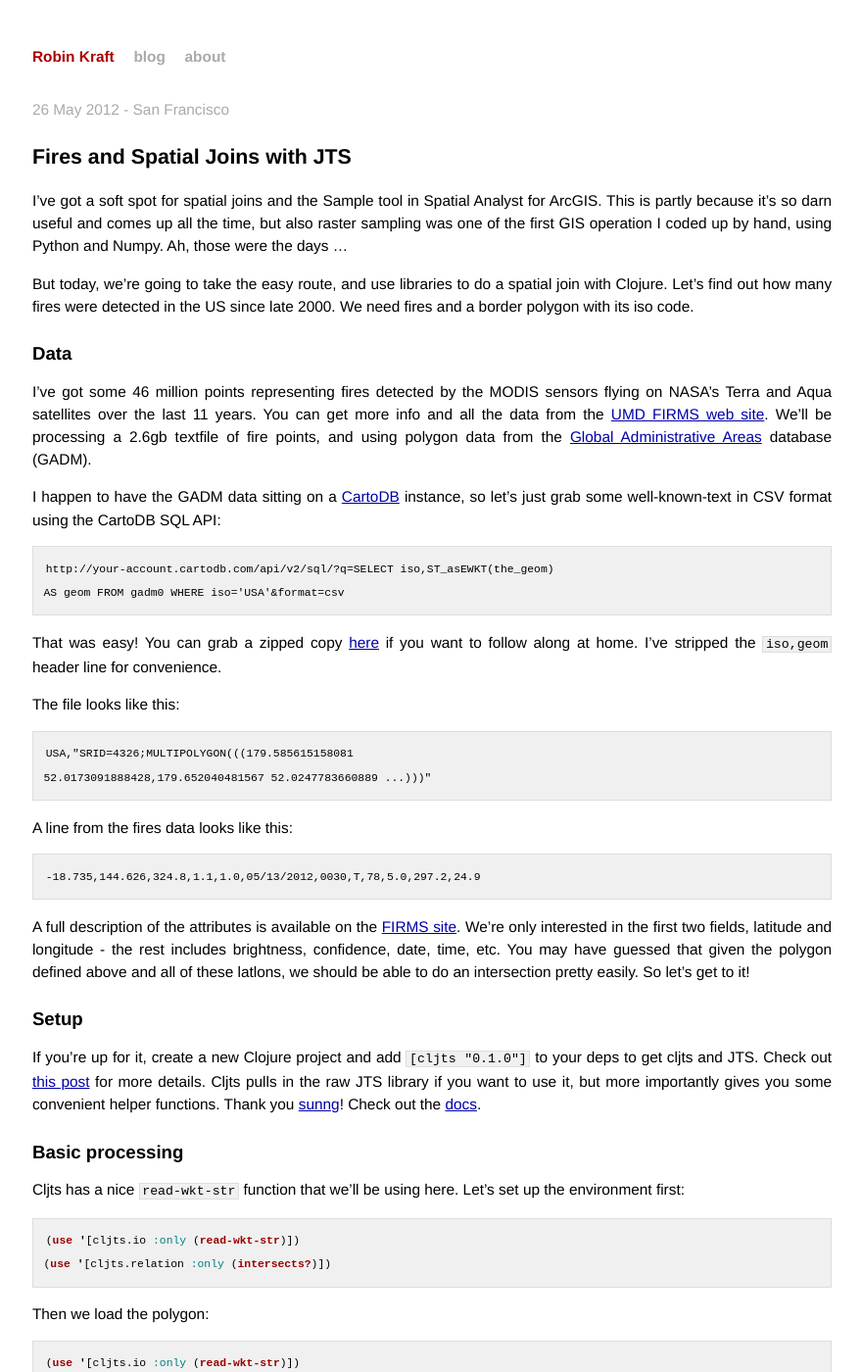
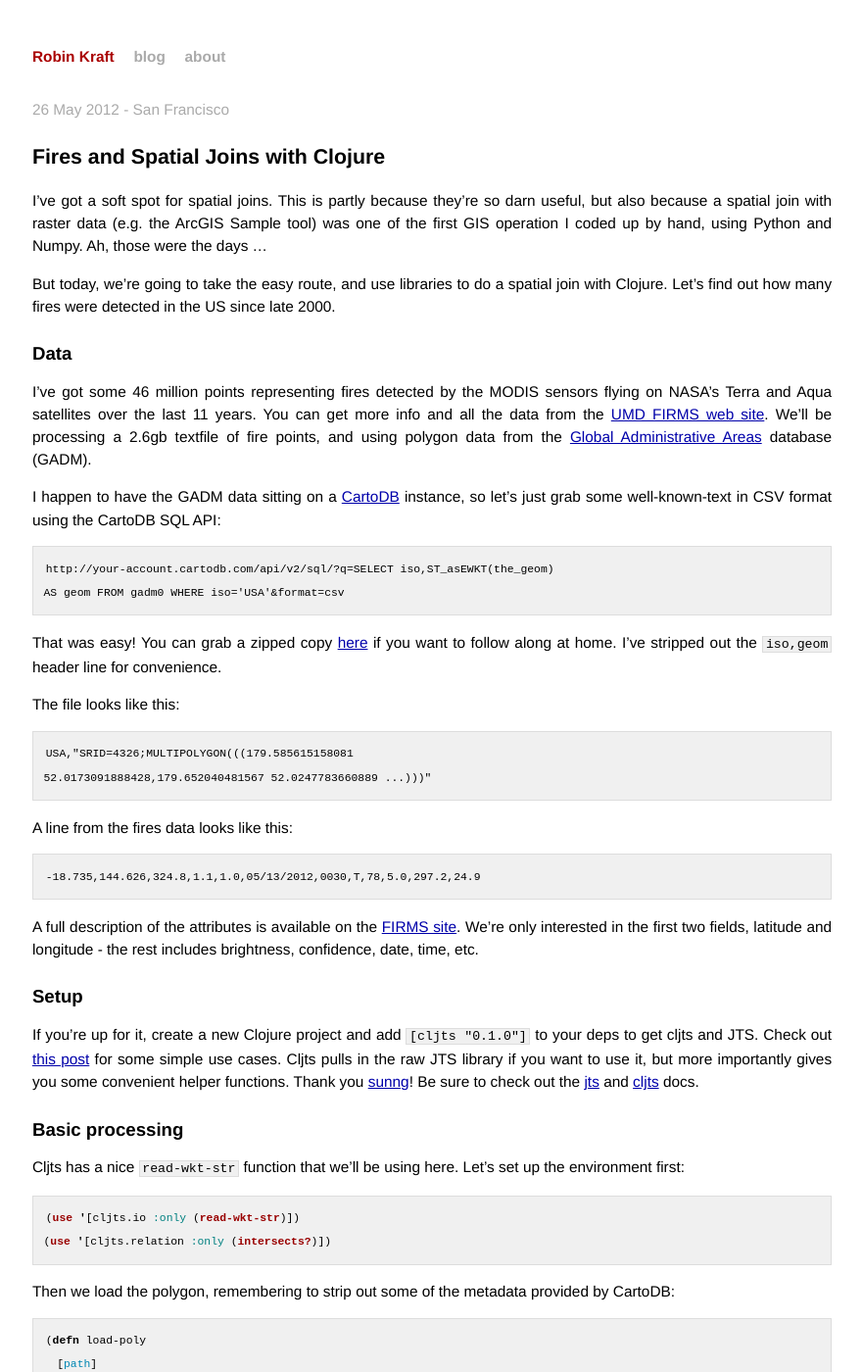
Before and after one commit to robinkraft/robinkraft.github.com, a Jekyll site: the page built from _posts/2012-05-26-spatial-join-with-JTS.md, in a window 1280 px wide and 1400 px high. Shown: the whole window at 98% size, without its empty margins (199-1079 px from the left). Built offline with Jekyll 4.4.1, drawn with Linux system fonts in a browser that asks for light colours; Markdown is read by kramdown in place of the engine named in the settings; some of the changed text lies outside the part shown.

Commit message:
Edits and cleanup

```diff
--- a/_posts/2012-05-26-spatial-join-with-JTS.md
+++ b/_posts/2012-05-26-spatial-join-with-JTS.md
@@ -4,12 +4,12 @@
 ---
 <p class="meta"> 26 May 2012 - San Francisco</p>
 
-Fires and Spatial Joins with JTS
+Fires and Spatial Joins with Clojure
 ============
 
-I've got a soft spot for spatial joins and the Sample tool in Spatial Analyst for ArcGIS. This is partly because it's so darn useful and comes up all the time, but also raster sampling was one of the first GIS operation I coded up by hand, using Python and Numpy. Ah, those were the days ...
+I've got a soft spot for spatial joins. This is partly because they're so darn useful, but also because a spatial join with raster data (e.g. the ArcGIS Sample tool) was one of the first GIS operation I coded up by hand, using Python and Numpy. Ah, those were the days ...
 
-But today, we're going to take the easy route, and use libraries to do a spatial join with Clojure. Let's find out how many fires were detected in the US since late 2000. We need fires and a border polygon with its iso code.
+But today, we're going to take the easy route, and use libraries to do a spatial join with Clojure. Let's find out how many fires were detected in the US since late 2000.
 
 Data
 ----
@@ -21,7 +21,7 @@
     http://your-account.cartodb.com/api/v2/sql/?q=SELECT iso,ST_asEWKT(the_geom)
     AS geom FROM gadm0 WHERE iso='USA'&format=csv
 
-That was easy! You can grab a zipped copy [here](https://dl.dropbox.com/u/4448384/usa_poly.csv.zip) if you want     to follow along at home. I've stripped the `iso,geom` header line for convenience.
+That was easy! You can grab a zipped copy [here](https://dl.dropbox.com/u/4448384/usa_poly.csv.zip) if you want     to follow along at home. I've stripped out the `iso,geom` header line for convenience.
 
 The file looks like this:
 
@@ -32,12 +32,12 @@
 
     -18.735,144.626,324.8,1.1,1.0,05/13/2012,0030,T,78,5.0,297.2,24.9
 
-A full description of the attributes is available on the [FIRMS site](http://firefly.geog.umd.edu/firms/faq.htm#attributes). We're only interested in the first two fields, latitude and longitude - the rest includes brightness, confidence, date, time, etc. You may have guessed that given the polygon defined above and all of these latlons, we should be able to do an intersection pretty easily. So let's get to it!
+A full description of the attributes is available on the [FIRMS site](http://firefly.geog.umd.edu/firms/faq.htm#attributes). We're only interested in the first two fields, latitude and longitude - the rest includes brightness, confidence, date, time, etc.
 
 Setup
 ----
 
-If you're up for it, create a new Clojure project and add `[cljts "0.1.0"]` to your deps to get cljts and JTS. Check out [this post](http://robinkraft.github.com/2012/04/15/JTS-and-Clojure.html) for more details. Cljts pulls in the raw JTS library if you want to use it, but more importantly gives you some convenient helper functions. Thank you [sunng](https://github.com/sunng87)! Check out the [docs](http://sunng87.github.com/cljts/).
+If you're up for it, create a new Clojure project and add `[cljts "0.1.0"]` to your deps to get cljts and JTS. Check out [this post](http://robinkraft.github.com/2012/04/15/JTS-and-Clojure.html) for some simple use cases. Cljts pulls in the raw JTS library if you want to use it, but more importantly gives you some convenient helper functions. Thank you [sunng](https://github.com/sunng87)! Be sure to check out the [jts](http://tsusiatsoftware.net/jts/javadoc/index.html?overview-summary.html) and [cljts](http://sunng87.github.com/cljts/) docs.
 
 Basic processing
 ----
@@ -49,16 +49,15 @@
 (use '[cljts.relation :only (intersects?)])
 {% endhighlight %}
 
-Then we load the polygon:
+Then we load the polygon, remembering to strip out some of the metadata provided by CartoDB:
 
 {% highlight clojure %}
-(use '[cljts.io :only (read-wkt-str)])
-(use '[cljts.relation :only (intersects?)])
-
 (defn load-poly
   [path]
-  (let [poly-str (slurp path)]
-    (read-wkt-str poly-str)))
+  (let [poly-line (slurp path)
+        [iso, poly-field] (clojure.string/split poly-line #"," 2)
+        wkt (subs poly-field 11)]
+    (read-wkt-str wkt)))
 
 (def poly (load-poly "/Users/robin/data/usa_poly.csv"))
 (envelope poly)
@@ -91,6 +90,8 @@
 => true
 {% endhighlight %}
 
+Now we need a spatial join function to handle the polygon attributes.
+
 {% highlight clojure %}
 (defn spat-join
   [poly-map point]
@@ -103,14 +104,17 @@
 
 (spat-join usa-poly-map yellowstone-pt)
 => {:geom #<Point POINT (-110.560913 44.801327)> :attributes {:iso "USA"}}
+
+(spat-join usa-poly-map (point (c 1 1)))
+=> nil
 {% endhighlight %}
 
 It works! Now we just need to loop through 46 million fires points, storing the count by iso code, and then we would have a spatial join.
 
-Performance
+JTS performance
 ----
 
-So, looping through fire points line by line, intersecting each one with the polygon geometry in memory, would technically work. But it would take a while. On my 2010 iMac, intersect? returns `false` in as few as .0025 milliseconds. I suspect that `intersect?` first checks whether a point is within the bounding envelope of the polygon of interest - that operation screams. If the point doesn't fall within the bounding envelope, `intersects?` immediately returns false. If it does, I ended up waiting 268 milliseconds on average. Granted, the border of the US and its territories is a complex polygon, with 40+ thousand vertices, but I would love to see it faster.
+So, looping through fire points line by line, intersecting each one with the polygon geometry in memory, would technically work. But it would take a while. On my 2010 iMac, `intersect?` returns `false` in as few as .0025 milliseconds. I suspect that `intersect?` first checks whether a point is within the bounding envelope of the polygon of interest - that operation screams. If the point doesn't fall within the bounding envelope, `intersects?` immediately returns false. If it does, I ended up waiting 268 milliseconds on average. Granted, the border of the US and its territories is a complex polygon, with 40+ thousand vertices, but I would love to see it faster.
 
 I don't know enough (read anything) about computational geometry to know how hard it would be to do better than this. JTS [uses](http://tsusiatsoftware.net/jts/javadoc/com/vividsolutions/jts/algorithm/locate/package-summary.html) uses a simple polygon intersection algorithm to check for point location. [Tim Robertson](https://twitter.com/#!/timrobertson100), who [helped inspire](http://biodivertido.blogspot.com/2008/11/reproducing-spatial-joins-using-hadoop.html) this exploration, has a nice implementation of a [slab decomposition algorithm](http://en.wikipedia.org/wiki/Point_location#Slab_decomposition) that is incredibly fast. But as I said at the beginning, for now I want to stick with libraries, hoping to retain some semblance of a general solution.
 
@@ -128,11 +132,11 @@
 
 That's crazy! For completeness, note that ArcGIS chokes with a memory error after about 5 hours of work on a spatial join.
 
-If only we could do this in parallel ... (stay tuned)
+If only this ran in parallel ... (stay tuned)
 
-I'm satisfied with the ease of using JTS in Clojure thanks to [cljts](https://github.com/sunng87/cljts), but this level of performance just won't do for the task at hand. Let's not forget that I've simplified the question. My real question - how many fires were detected in each country? - would take ages to complete given the size of the bounding envelopes of the US and Russia alone.
+I'm satisfied with the ease of using JTS in Clojure thanks to [cljts](https://github.com/sunng87/cljts), but this level of performance just won't do for the task at hand. Let's not forget that I've simplified the question. My real question - how many fires were detected in each country? - would take ages to complete given the size of the bounding envelopes of the US and Russia alone. There has to be a better way.
 
 TL;DR
 ----
 
-[Cljts](https://github.com/sunng87) is a great way to use [JTS Topology Suite](http://tsusiatsoftware.net/) in Clojure, and has some convenient helper functions for IO and spatial relationships. But a naive loop through 46 million fires points to count up fires intersecting the US would take nearly 26 days using JTS' intersection algorithm. Look for a future post on doing this with Hadoop.
+[Cljts](https://github.com/sunng87) is a great way to use [JTS Topology Suite](http://tsusiatsoftware.net/) in Clojure, and has some convenient helper functions for IO and spatial relationships. But a naive loop through 46 million fires points to count up fires intersecting the US would take nearly 26 days using JTS' intersection algorithm. A custom solution could be much faster, at the loss of generality. Look for a future post on trying this with Hadoop and Cascalog.
```
